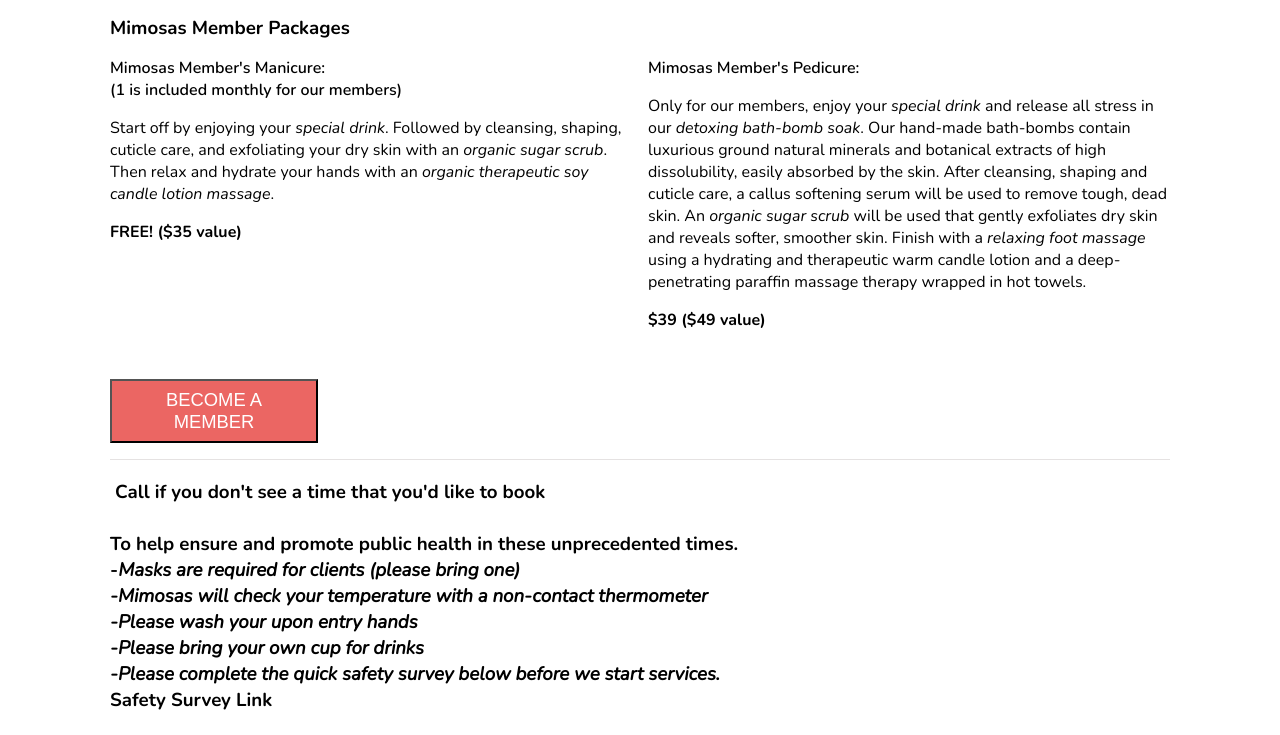
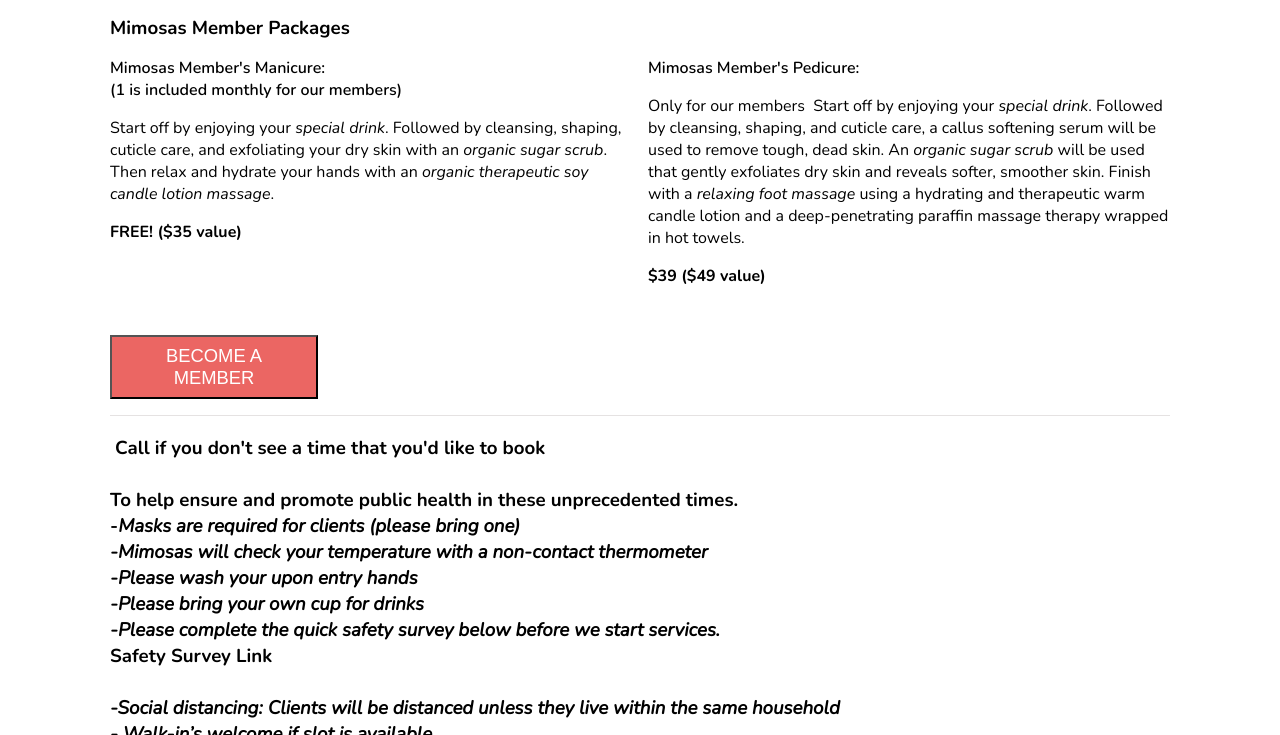
Before and after one commit to mimosasnailbar/mimosas, a Jekyll site: the page built from services.html, in a window 1280 px wide and 900 px high, scrolled down 858 px, cut to the strip 165-900 px from the top of the window. Built offline with Jekyll 4.4.1, drawn with Linux system fonts in a browser that asks for light colours; nearby versions of some CDN libraries.

Commit message:
Updated 'services.html' via CloudCannon

```diff
--- a/services.html
+++ b/services.html
@@ -31,7 +31,7 @@
 				Mimosas Member's Pedicure:
 			</p>
 			<p class="service__info editable">
-				<u></u>Only for our members, enjoy your <em>special drink</em> and release all stress in our <em>detoxing bath-bomb soak</em>. Our hand-made bath-bombs contain luxurious ground natural minerals and botanical extracts of high dissolubility, easily absorbed by the skin. After cleansing, shaping and cuticle care, a callus softening serum will be used to remove tough, dead skin. An <em>organic sugar scrub</em> will be used that gently exfoliates dry skin and reveals softer, smoother skin. Finish with a <em>relaxing foot massage</em> using a hydrating and therapeutic warm candle lotion and a deep-penetrating paraffin massage therapy wrapped in hot towels.
+				<u></u>Only for our members&nbsp; Start off by enjoying your <em>special drink</em>. Followed by cleansing, shaping, and cuticle care, a callus softening serum will be used to remove tough, dead skin. An <em>organic sugar scrub</em> will be used that gently exfoliates dry skin and reveals softer, smoother skin. Finish with a <em>relaxing foot massage</em> using a hydrating and therapeutic warm candle lotion and a deep-penetrating paraffin massage therapy wrapped in hot towels.
 			</p>
 			<p class="editable">
 				<strong>$39 ($49 value)</strong>
```
